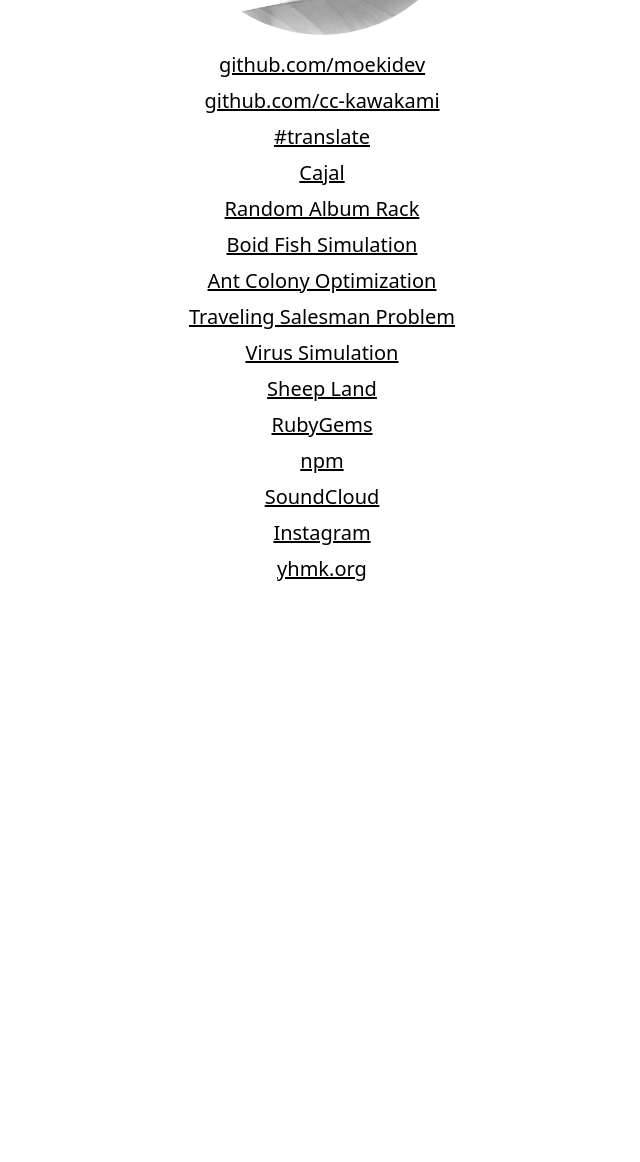
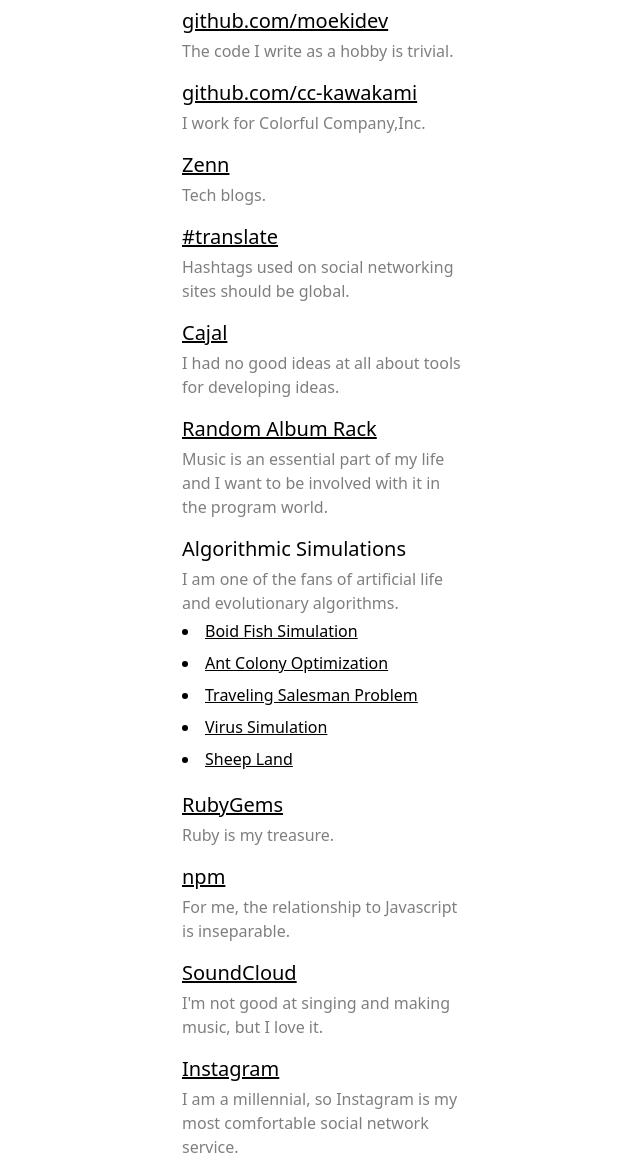
Before and after one commit to kawakamimoeki/website-2021, a website built with Vite: page index.html in a window 1280 px wide. Shown: the part 357-1519 px from the top of the page, without its empty margins (318-958 px from the left). Before the commit the page ends 964 px from the top, so only its background shows below. Built offline with nearby package versions, Linux system fonts and the light colour scheme.

Commit message:
add description for items

```diff
--- a/index.html
+++ b/index.html
@@ -8,89 +8,131 @@
   <title>moeki.dev</title>
   <meta name="description" content="A Developer."/>
 </head>
-<body class="p-5 text-center">
-  <h1 class="text-3xl font-bold p-3">
+<body class="p-5 w-80 mx-auto">
+  <h1 class="text-3xl w-full text-center font-bold p-3">
     moeki.dev
   </h1>
   <div class="p-3">
     <img src="./icon.jpeg" alt="moeki" class="rounded-full inline" width="300px" height="300px"/>
   </div>
-  <ul>
-    <li class="py-1">
-      <a href="https://github.com/moekidev" target="_blank" rel="noopener" class="text-xl underline">
+  <div class="mb-3">
+    <h2 class="text-xl py-1">
+      <a href="https://github.com/moekidev" target="_blank" rel="noopener" class="underline">
         github.com/moekidev
       </a>
-    </li>
-    <li class="py-1">
-      <a href="https://github.com/cc-kawakami" target="_blank" rel="noopener" class="text-xl underline">
+    </h2>
+    <p class="opacity-50">The code I write as a hobby is trivial.</p>
+  </div>
+  <div class="mb-3">
+    <h2 class="text-xl py-1">
+      <a href="https://github.com/cc-kawakami" target="_blank" rel="noopener" class="underline">
         github.com/cc-kawakami
       </a>
-    </li>
-    <li class="py-1">
-      <a href="https://hashtranslate.vercel.app" target="_blank" rel="noopener" class="text-xl underline">
+    </h2>
+    <p class="opacity-50">I work for Colorful Company,Inc.</p>
+  </div>
+  <div class="mb-3">
+    <h2 class="text-xl py-1">
+      <a href="https://zenn.dev/moekidev" target="_blank" rel="noopener" class="underline">
+        Zenn
+      </a>
+    </h2>
+    <p class="opacity-50">Tech blogs.</p>
+  </div>
+  <div class="mb-3">
+    <h2 class="text-xl py-1">
+      <a href="https://hashtranslate.vercel.app" target="_blank" rel="noopener" class="underline">
         #translate
       </a>
-    </li>
-    <li class="py-1">
-      <a href="https://santiago-cajal.vercel.app" target="_blank" rel="noopener" class="text-xl underline">
+    </h2>
+    <p class="opacity-50">Hashtags used on social networking sites should be global.</p>
+  </div>
+  <div class="mb-3">
+    <h2 class="text-xl py-1">
+      <a href="https://santiago-cajal.vercel.app" target="_blank" rel="noopener" class="underline">
         Cajal
       </a>
-    </li>
-    <li class="py-1">
-      <a href="https://random-album-rack.vercel.app" target="_blank" rel="noopener" class="text-xl underline">
+    </h2>
+    <p class="opacity-50">I had no good ideas at all about tools for developing ideas.</p>
+  </div>
+  <div class="mb-3">
+    <h2 class="text-xl py-1">
+      <a href="https://random-album-rack.vercel.app" target="_blank" rel="noopener" class="underline">
         Random Album Rack
       </a>
-    </li>
-    <li class="py-1">
-      <a href="https://boid-fish.vercel.app" target="_blank" rel="noopener" class="text-xl underline">
+    </h2>
+    <p class="opacity-50">Music is an essential part of my life and I want to be involved with it in the program world.</p>
+  </div>
+  <div class="mb-3">
+    <h2 class="text-xl py-1">Algorithmic Simulations</h2>
+    <p class="opacity-50">I am one of the fans of artificial life and evolutionary algorithms.</p>
+    <ul>
+      <li class="text-md py-1 list-disc list-inside">
+        <a href="https://boid-fish.vercel.app" target="_blank" rel="noopener" class="underline">
           Boid Fish Simulation
         </a>
       </li>
-    <li class="py-1">
-      <a href="https://ant-colony-optimization.vercel.app" target="_blank" rel="noopener" class="text-xl underline">
+      <li class="py-1 list-disc list-inside">
+        <a href="https://ant-colony-optimization.vercel.app" target="_blank" rel="noopener" class="underline">
           Ant Colony Optimization
         </a>
       </li>
-    <li class="py-1">
-      <a href="https://traveling-salesman-problem.vercel.app" target="_blank" rel="noopener" class="text-xl underline">
+      <li class="py-1 list-disc list-inside">
+        <a href="https://traveling-salesman-problem.vercel.app" target="_blank" rel="noopener" class="underline">
           Traveling Salesman Problem
         </a>
       </li>
-    <li class="py-1">
-      <a href="https://virus-simulation.vercel.app" target="_blank" rel="noopener" class="text-xl underline">
+      <li class="py-1 list-disc list-inside">
+        <a href="https://virus-simulation.vercel.app" target="_blank" rel="noopener" class="underline">
           Virus Simulation
         </a>
       </li>
-    <li class="py-1">
-      <a href="https://sheep-land.vercel.app" target="_blank" rel="noopener" class="text-xl underline">
+      <li class="py-1 list-disc list-inside">
+        <a href="https://sheep-land.vercel.app" target="_blank" rel="noopener" class="underline">
           Sheep Land
         </a>
       </li>
-    <li class="py-1">
-      <a href="https://rubygems.org/profiles/moekidev" target="_blank" rel="noopener" class="text-xl underline">
+    </ul>
+  </div>
+  <div class="mb-3">
+    <h2 class="text-xl py-1">
+      <a href="https://rubygems.org/profiles/moekidev" target="_blank" rel="noopener" class="underline">
         RubyGems
       </a>
-    </li>
-    <li class="py-1">
-      <a href="https://www.npmjs.com/~moekidev" target="_blank" rel="noopener" class="text-xl underline">
+    </h2>
+    <p class="opacity-50">Ruby is my treasure.</p>
+  </div>
+  <div class="mb-3">
+    <h2 class="text-xl py-1">
+      <a href="https://www.npmjs.com/~moekidev" target="_blank" rel="noopener" class="underline">
         npm
       </a>
-    </li>
-    <li class="py-1">
-      <a href="https://soundcloud.com/kawakami-moeki" target="_blank" rel="noopener" class="text-xl underline">
+    </h2>
+    <p class="opacity-50">For me, the relationship to Javascript is inseparable.</p>
+  </div>
+  <div class="mb-3">
+    <h2 class="text-xl py-1">
+      <a href="https://soundcloud.com/kawakami-moeki" target="_blank" rel="noopener" class="underline">
         SoundCloud
       </a>
-    </li>
-    <li class="py-1">
-      <a href="https://www.instagram.com/moeki.dev/" target="_blank" rel="noopener" class="text-xl underline">
+    </h2>
+    <p class="opacity-50">I'm not good at singing and making music, but I love it.</p>
+  </div>
+  <div class="mb-3">
+    <h2 class="text-xl py-1">
+      <a href="https://www.instagram.com/moeki.dev/" target="_blank" rel="noopener" class="underline">
         Instagram
       </a>
-    </li>
-    <li class="py-1">
-      <a href="https://yhmk.org" target="_blank" rel="noopener" class="text-xl underline">
+    </h2>
+    <p class="opacity-50">I am a millennial, so Instagram is my most comfortable social network service.</p>
+  </div>
+  <div class="mb-3">
+    <h2 class="text-xl py-1">
+      <a href="https://yhmk.org" target="_blank" rel="noopener" class="underline">
         yhmk.org
       </a>
-    </li>
-  </ul>
+    </h2>
+    <p class="opacity-50">My partner and I have an interesting relationship, like a colorful contrast of colors.</p>
+  </div>
 </body>
 </html>
--- a/package.json
+++ b/package.json
@@ -1,6 +1,6 @@
 {
   "engines": {
-    "node": "14.x"
+    "node": "16.x"
   },
   "scripts": {
     "build": "vite build",
```
Lines whose indentation alone changed are shown as unchanged.
